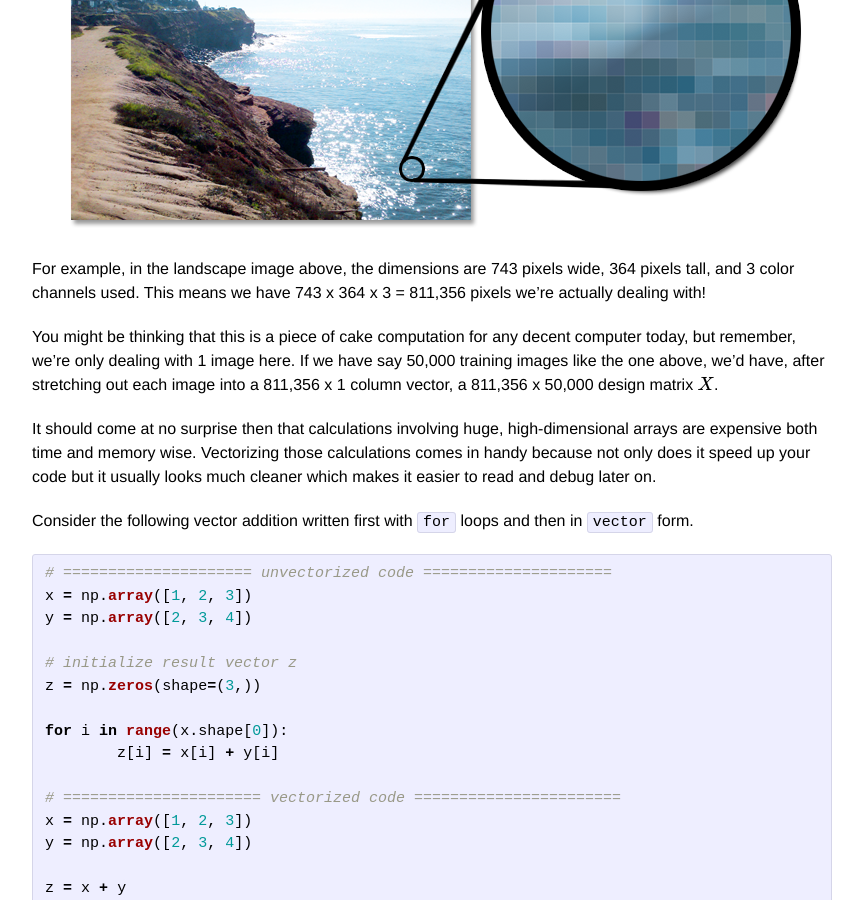
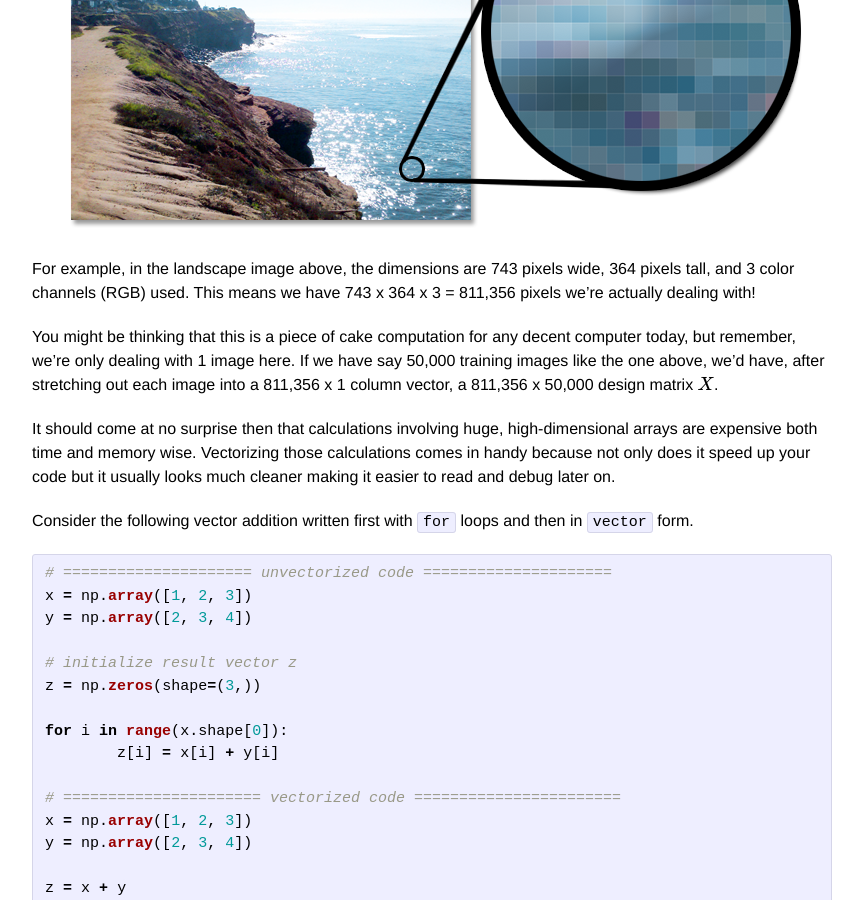
Before and after one commit to WangcsShuai/kevinzakka.github.io, a Jekyll site: the page built from _posts/2016-07-30-multiclass-svm-loss-vectorization.markdown, in a window 1280 px wide and 900 px high, scrolled down 959 px. Shown: the whole window, without its empty margins (208-1071 px from the left). Built offline with Jekyll 4.4.1, drawn with Linux system fonts in a browser that asks for light colours; formulas are drawn with MathJax 3; comment, search, counter and statistics services are not loaded; some of the changed text lies outside the part shown.

Commit message:
Update 2016-07-30-multiclass-svm-loss-vectorization.markdown

```diff
--- a/_posts/2016-07-30-multiclass-svm-loss-vectorization.markdown
+++ b/_posts/2016-07-30-multiclass-svm-loss-vectorization.markdown
@@ -34,11 +34,11 @@ The first dimension of an image represents its **width**, the second dimension r
 	<img src="/assets/pixels.png">
 </p>
 
-For example, in the landscape image above, the dimensions are 743 pixels wide, 364 pixels tall, and 3 color channels used. This means we have 743 x 364 x 3 = 811,356 pixels we're actually dealing with!
+For example, in the landscape image above, the dimensions are 743 pixels wide, 364 pixels tall, and 3 color channels (RGB) used. This means we have 743 x 364 x 3 = 811,356 pixels we're actually dealing with!
 
 You might be thinking that this is a piece of cake computation for any decent computer today, but remember, we're only dealing with 1 image here. If we have say 50,000 training images like the one above, we'd have, after stretching out each image into a 811,356 x 1 column vector, a 811,356 x 50,000 design matrix $$X$$.
 
-It should come at no surprise then that calculations involving huge, high-dimensional arrays are expensive both time and memory wise. Vectorizing those calculations comes in handy because not only does it speed up your code but it usually looks much cleaner which makes it easier to read and debug later on.
+It should come at no surprise then that calculations involving huge, high-dimensional arrays are expensive both time and memory wise. Vectorizing those calculations comes in handy because not only does it speed up your code but it usually looks much cleaner making it easier to read and debug later on.
 
 Consider the following vector addition written first with `for` loops and then in `vector` form.
 
@@ -93,7 +93,7 @@ As the famous adage says, **code is worth a thousand words** (or was it images
 - 2 images consisting of 4 pixels each.
 - 3 possible classes: dog, cat, and horse
 
-We thus have a matrix $$X$$ 4 rows long and 2 columns wide and a matrix $$W$$ 3 rows long (3 classes) and 4 columns wide.
+We thus have a matrix $$X$$, 4 rows long and 2 columns wide and a matrix $$W$$, 3 rows long (3 classes) and 4 columns wide.
 
 Using the **bias trick** mentioned in the course, we introduce a new dimension of $$1$$'s to $$X$$ and add the bias column to the weight matrix $$W$$ (this will make it so we don't have to deal with an extra bias matrix). In conclusion, we have:
 
```
Also changed, not shown: other parts of _posts/2016-07-30-multiclass-svm-loss-vectorization.markdown (+4 -4 lines).
